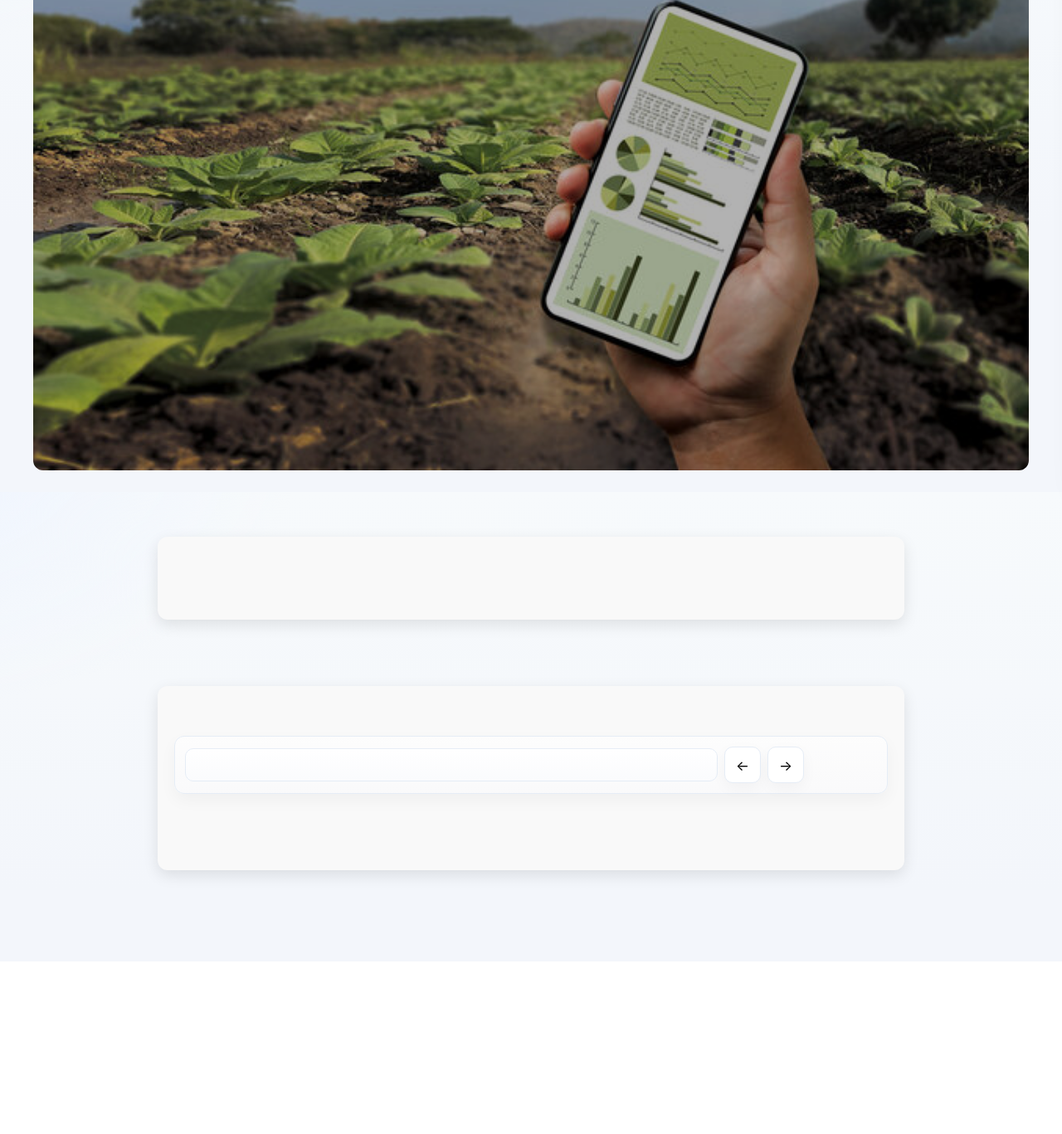
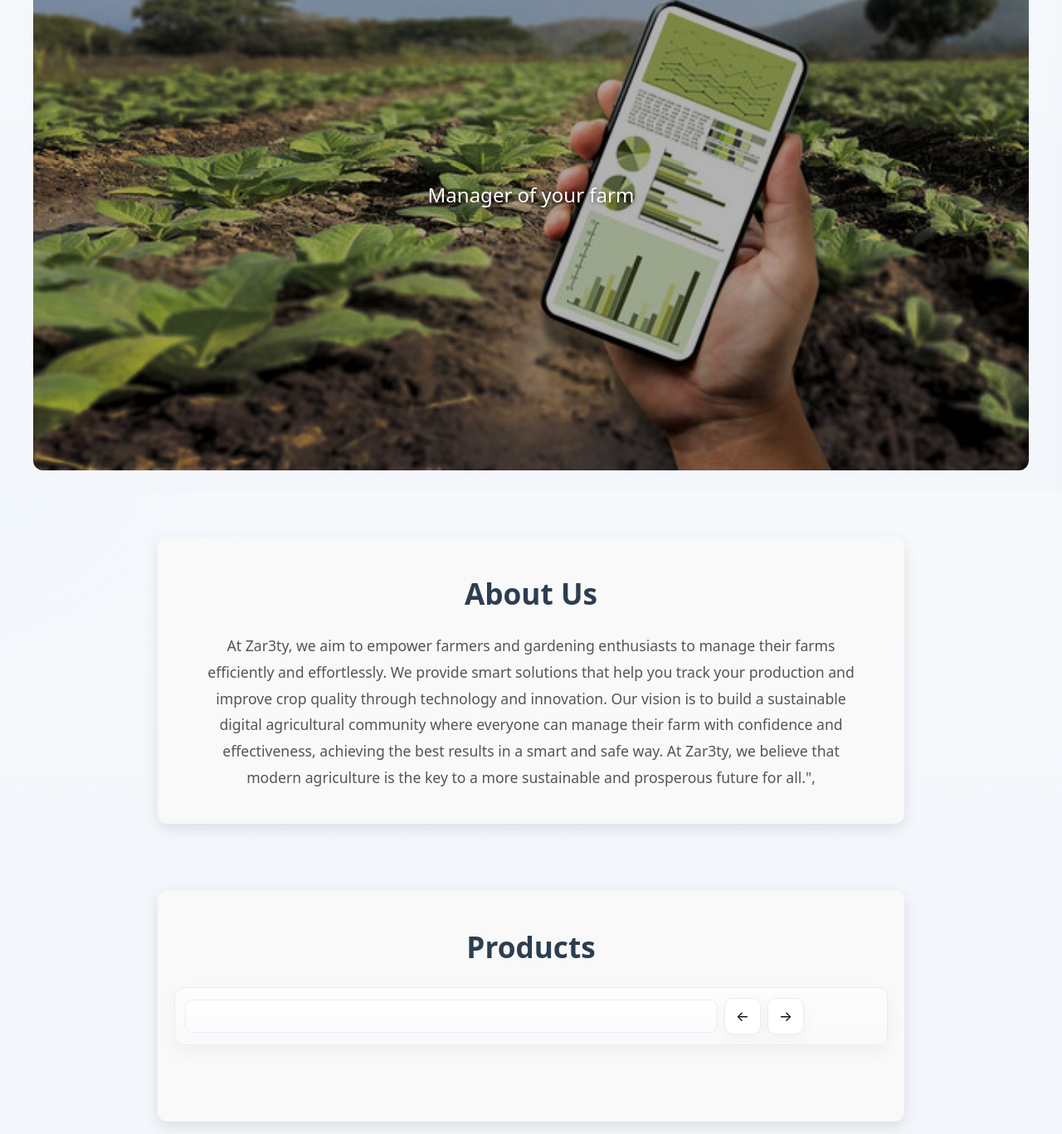
Before and after one commit to 12ahmed2/Zar3ty-HERO, a website: page public/html/index.html in a window 1280 px wide. Shown: the part 207-1574 px from the top of the page at 83% size. Before the commit the page ends 1366 px from the top, so only its background shows below. Drawn offline with Linux system fonts and the light colour scheme; files that its build step writes are made by us from their sources; no server answers; files whose address does not match are found by name.

Commit message:
Update index.html

```diff
--- a/public/html/index.html
+++ b/public/html/index.html
@@ -16,17 +16,17 @@
       <img src="static/static/img/agri-landing.jpg" alt="Landing Image" />
       <div class="landing-text">
         <h1 data-translate="index.welcomeMessage"></h1>
-        <p data-translate="index.manager"></p>
+        <p data-translate="index.manager">Manager of your farm</p>
       </div>
     </section>
 
     <section class="about-us" id="about-us">
-      <h2 class="section-title" data-translate="index.aboutUsTitle"></h2>
-      <p data-translate="index.aboutUsContent"></p>
+      <h2 class="section-title" data-translate="index.aboutUsTitle">About Us</h2>
+      <p data-translate="index.aboutUsContent">At Zar3ty, we aim to empower farmers and gardening enthusiasts to manage their farms efficiently and effortlessly. We provide smart solutions that help you track your production and improve crop quality through technology and innovation. Our vision is to build a sustainable digital agricultural community where everyone can manage their farm with confidence and effectiveness, achieving the best results in a smart and safe way. At Zar3ty, we believe that modern agriculture is the key to a more sustainable and prosperous future for all.",</p>
     </section>
 
     <section class="products-section" id="products">
-      <h1 class="section-title" data-translate="index.productsTitle"></h1>
+      <h1 class="section-title" data-translate="index.productsTitle">Products</h1>
       <div class="products-controls">
         <input type="text" id="products-search" data-translate-placeholder="index.searchPlaceholder" />
         <button id="products-prev"></button>
```
